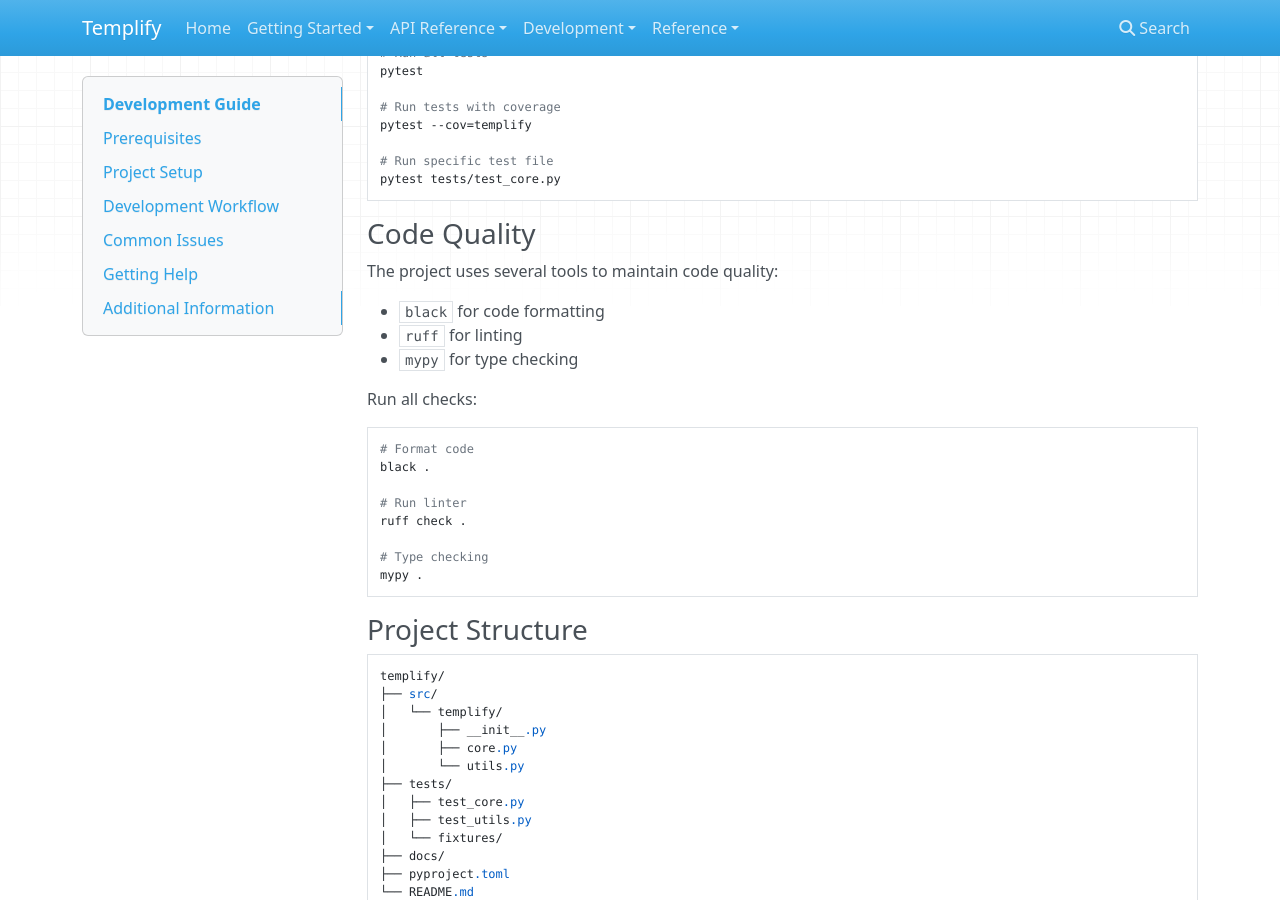
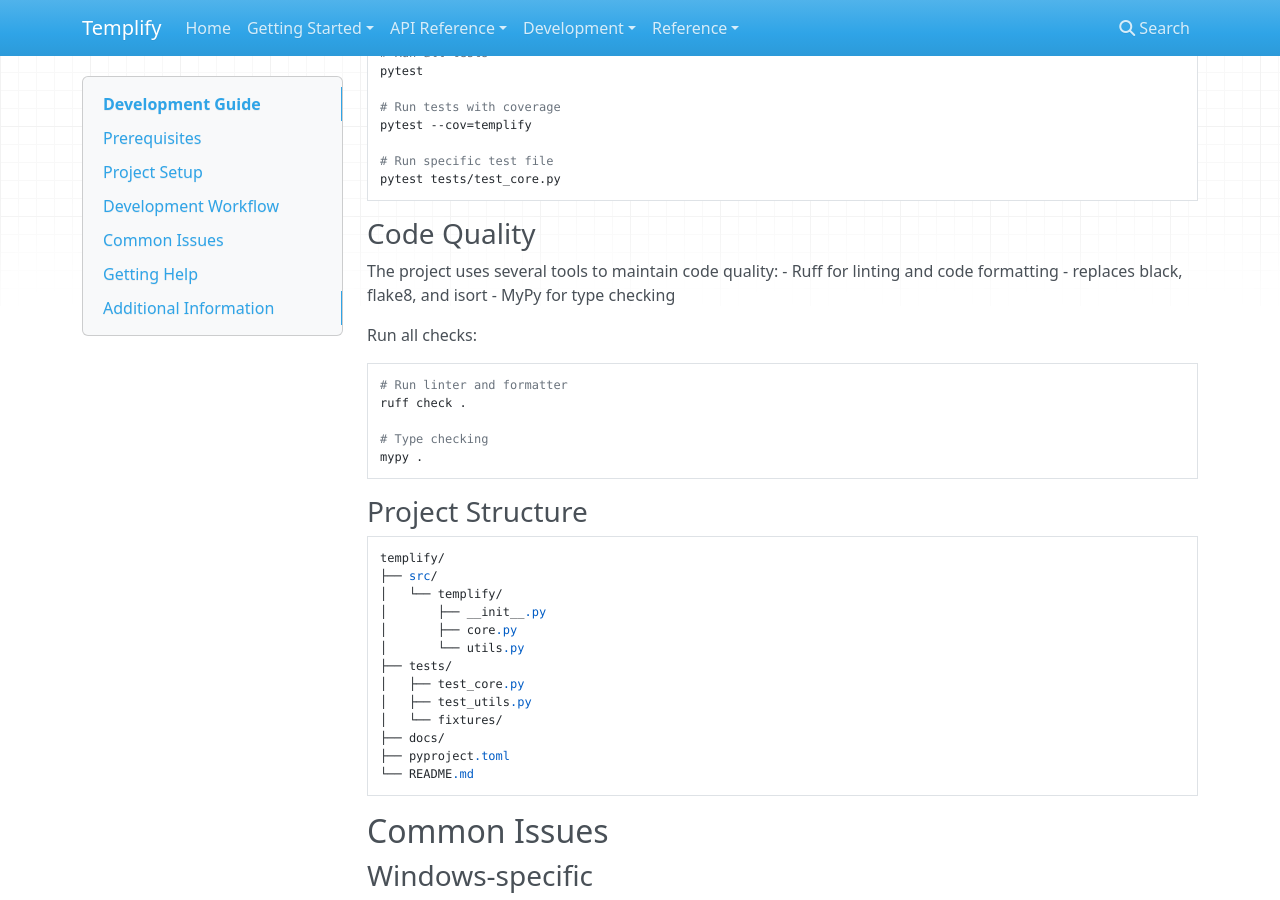
Before and after one commit to pkuppens/templify, an MkDocs documentation site: the page built from docs/DEVELOP.md, in a window 1280 px wide and 900 px high, scrolled down 1339 px. Built offline with MkDocs 1.6.1, drawn with Linux system fonts in a browser that asks for light colours; nearby versions of some CDN libraries.

Commit message:
use ruff: remove flake8 step and flake8/black references

````diff
--- a/docs/DEVELOP.md
+++ b/docs/DEVELOP.md
@@ -82,17 +82,12 @@ pytest tests/test_core.py
 ### Code Quality
 
 The project uses several tools to maintain code quality:
-
-- `black` for code formatting
-- `ruff` for linting
-- `mypy` for type checking
+- Ruff for linting and code formatting - replaces black, flake8, and isort
+- MyPy for type checking
 
 Run all checks:
 ```bash
-# Format code
-black .
-
-# Run linter
+# Run linter and formatter
 ruff check .
 
 # Type checking
````
Also changed, not shown: DEVELOP.md (+1 -2 lines), README.md (+1 -2 lines), docs/IMPLEMENTATION_PLAN.md (+3 -4 lines), docs/development/architecture.md (+0 -1 lines), docs/reference/requirements.md (+0 -2 lines), 2 other files.
